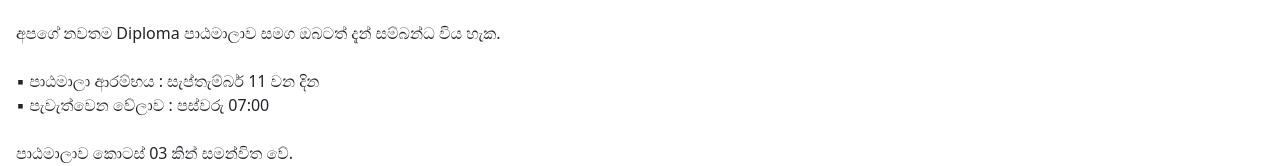
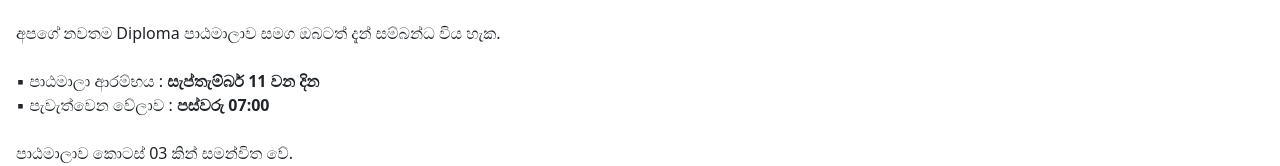
Before and after one commit to abHasitha/YGEC, a plain HTML site: page index.html in a window 1280 px wide. Shown: the part 1472-1638 px from the top of the page. Drawn offline with nearby package versions, Linux system fonts and the light colour scheme.

Commit message:
4 commit

```diff
--- a/index.html
+++ b/index.html
@@ -31,8 +31,8 @@
             <p><br>අපගේ නවතම Diploma පාඨමාලාව සමග ඔබටත් දැන් සම්බන්ධ විය හැක. <br><br>
 
 
-                ▪ පාඨමාලා ආරම්භය : සැප්තැම්බර්  11 වන දින<br>
-                ▪ පැවැත්වෙන වේලාව : පස්වරු 07:00 <br><br>
+                ▪ පාඨමාලා ආරම්භය : <b>සැප්තැම්බර්  11 වන දින</b><br>
+                ▪ පැවැත්වෙන වේලාව : <b>පස්වරු 07:00 </b><br><br>
 
 
 
```
